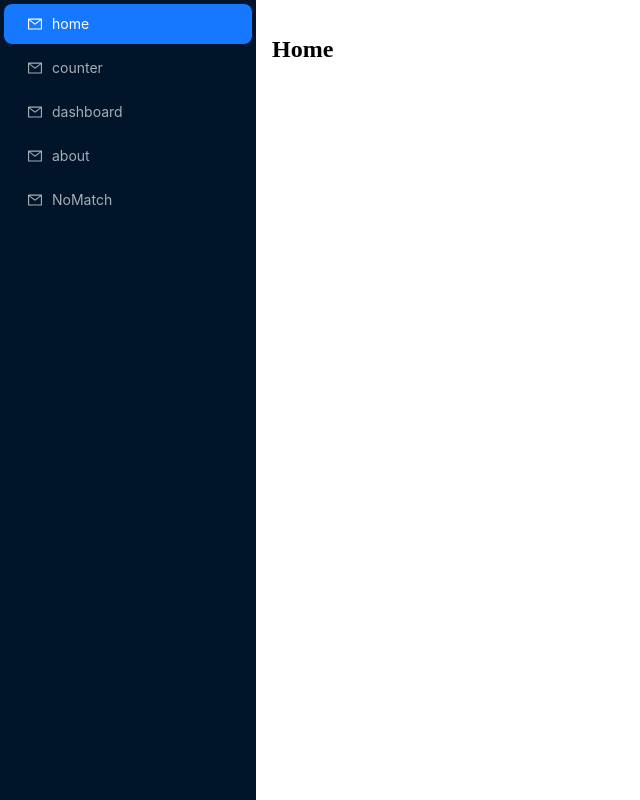
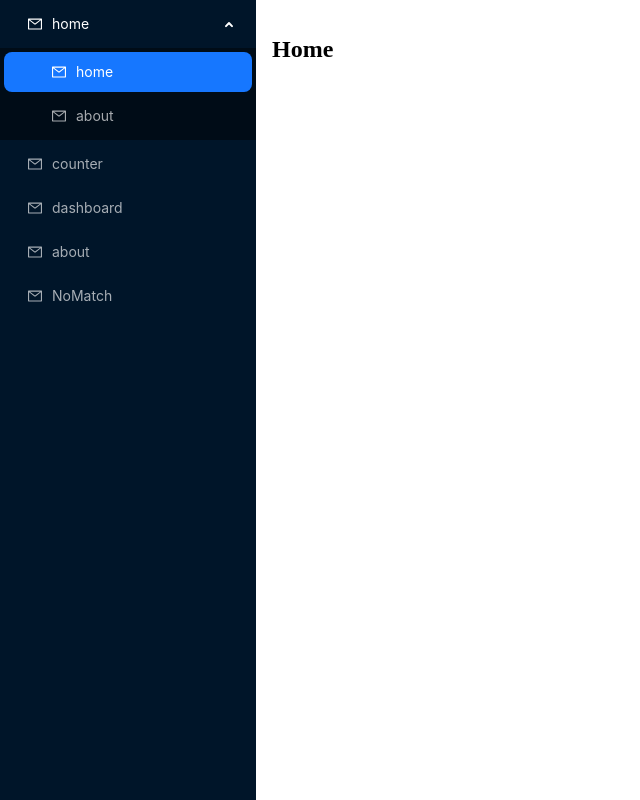
Before and after one commit to Wqiang404/bigFileUpload, a React app: page /home in a window 1280 px wide. Shown: the whole page, without its empty margins (0-640 px from the left). Built offline with nearby package versions, Linux system fonts and the light colour scheme.

Commit message:
add menu children

```diff
--- a/src/page/Layout.tsx
+++ b/src/page/Layout.tsx
@@ -25,7 +25,20 @@ const items: MenuItem[] = [
     key: 'home',
     label: 'home',
     icon: <MailOutlined />,
-    // children: []
+    children: [
+      {
+        key: 'home',
+        label: 'home',
+        icon: <MailOutlined />,
+        // children: []
+      },
+      {
+        key: 'home/about',
+        label: 'about',
+        icon: <MailOutlined />,
+        // children: []
+      }
+    ]
   },
   {
     key: 'counter',
--- a/src/routes/index.tsx
+++ b/src/routes/index.tsx
@@ -19,6 +19,10 @@ export const rootRouter: RouteObject[] = [
       {
         path: "home",
         element: <Home />,
+      },
+      {
+        path: "home/about",
+        element: <About />,
       },
     ],
   },
```
